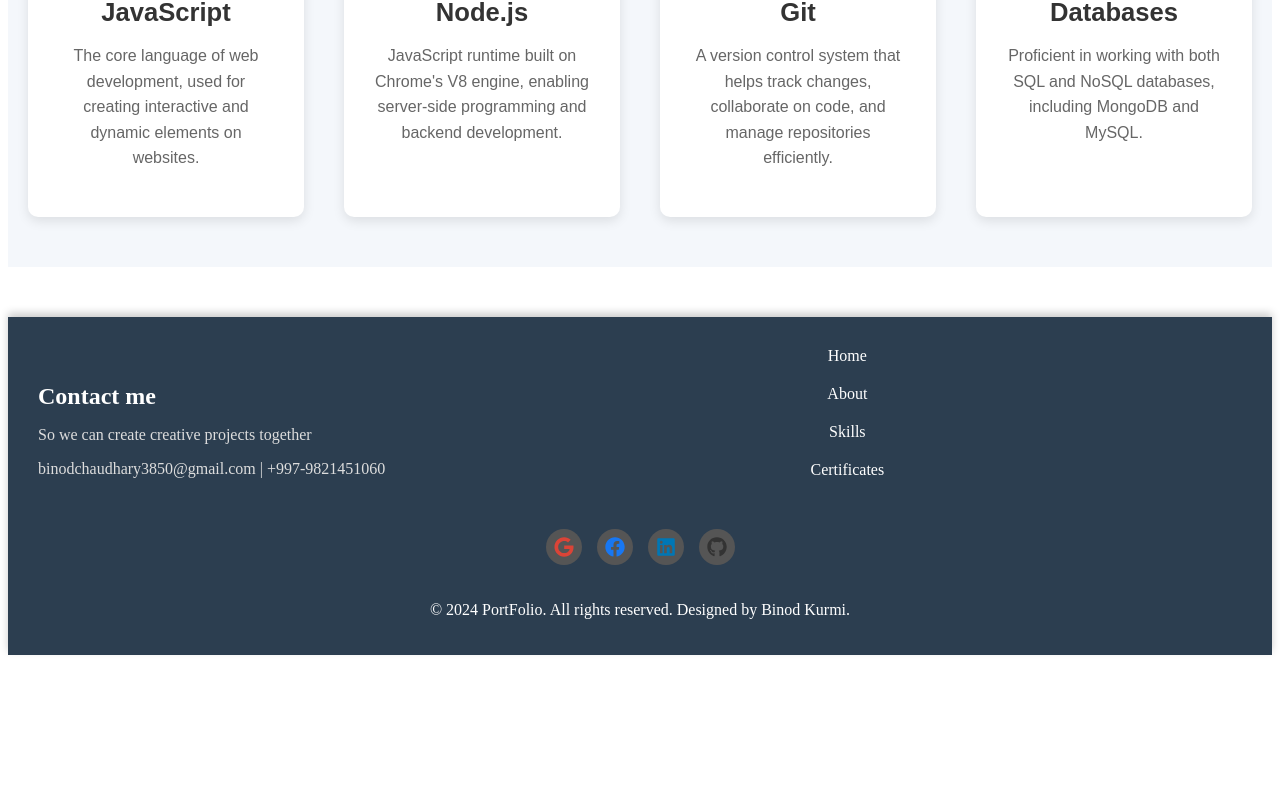
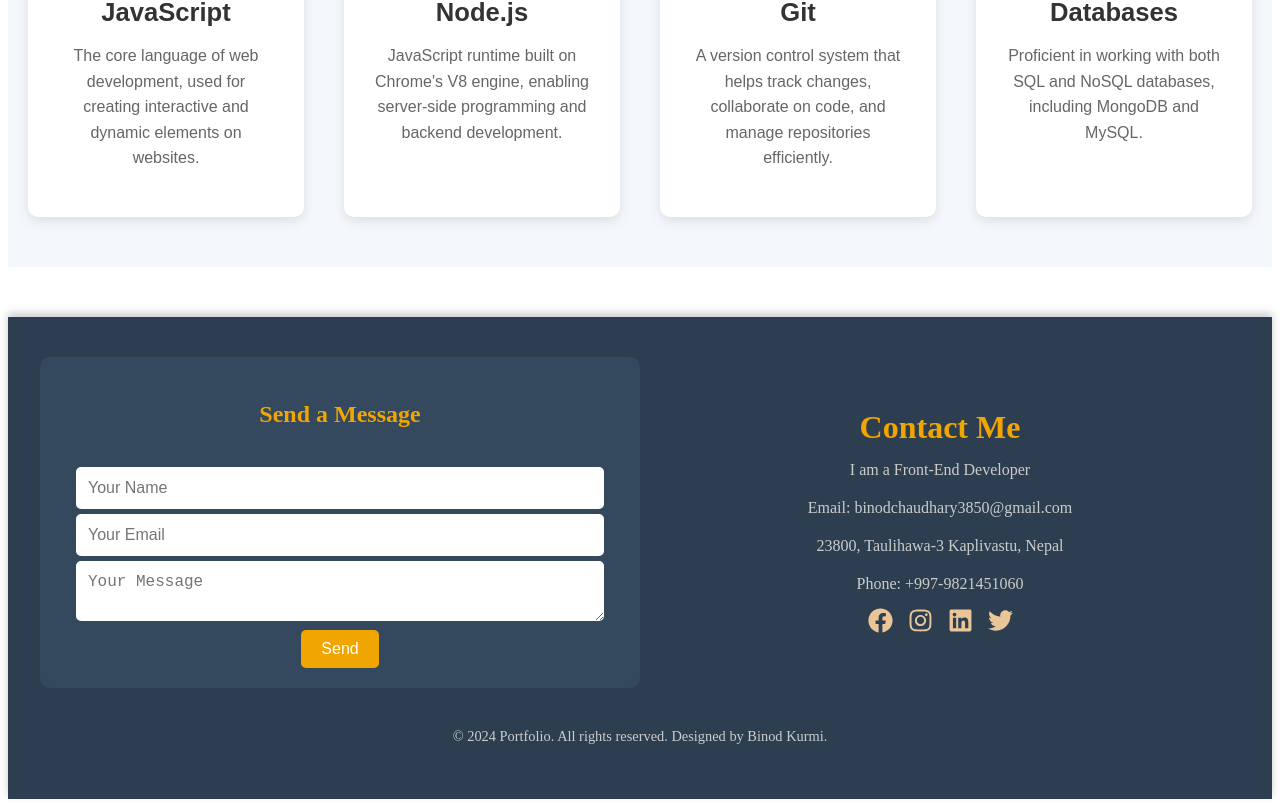
Before and after one commit to Binodkurmi/Portfolio, a React (Vite) app: page / in a window 1280 px wide. Shown: the part 2477-3284 px from the top of the page. Before the commit the page ends 3140 px from the top, so only its background shows below. Built offline with nearby package versions, Linux system fonts and the light colour scheme.

Commit message:
mail box added

```diff
--- a/src/Component/footer.jsx
+++ b/src/Component/footer.jsx
@@ -1,45 +1,47 @@
 import React from 'react';
-import { FaFacebook, FaGoogle, FaLinkedin, FaGithub } from 'react-icons/fa';
-import '../Style/footer.css';
+import { FaFacebook, FaInstagram, FaLinkedin, FaTwitter } from 'react-icons/fa';
+import '../Style/footer.css'; // Import your CSS file
 
 const Footer = () => {
   return (
     <footer className="footer">
       <div className="footer-container">
-        <div className="contact-info">
-          <h4>Contact me</h4>
-          <p>So we can create creative projects together</p>
-          <p>binodchaudhary3850@gmail.com | +997-9821451060</p>
+        {/* Left Half: Contact Form */}
+        <div className="footer-form">
+          <h3>Send a Message</h3>
+          <form>
+            <input type="text" placeholder="Your Name" required />
+            <input type="email" placeholder="Your Email" required />
+            <textarea placeholder="Your Message" required></textarea>
+            <button type="submit">Send</button>
+          </form>
         </div>
 
-        <div className="footer-content">
-          <div className="footer-links">
-            <a href="#home" className="footer-link">Home</a>
-            <a href="#about" className="footer-link">About</a>
-            <a href="#skills" className="footer-link">Skills</a>
-            <a href="#certificates" className="footer-link">Certificates</a>
+        {/* Right Half: Contact Information */}
+        <div className="footer-contact">
+          <h3>Contact Me</h3>
+          <p>I am a Front-End Developer</p>
+          <p>Email: binodchaudhary3850@gmail.com</p>
+					<p>23800, Taulihawa-3 Kaplivastu, Nepal</p>
+          <p>Phone: +997-9821451060</p>
+          <div className="social-icons">
+            <a href="https://facebook.com" target="_blank" rel="noopener noreferrer">
+              <FaFacebook size={25} />
+            </a>
+            <a href="https://instagram.com" target="_blank" rel="noopener noreferrer">
+              <FaInstagram size={25} />
+            </a>
+            <a href="https://linkedin.com" target="_blank" rel="noopener noreferrer">
+              <FaLinkedin size={25} />
+            </a>
+            <a href="https://twitter.com" target="_blank" rel="noopener noreferrer">
+              <FaTwitter size={25} />
+            </a>
           </div>
         </div>
       </div>
 
-      <div className="social-icons">
-        <a href="https://google.com" className="icon google" target="_blank" rel="noopener noreferrer">
-          <FaGoogle size={20} />
-        </a>
-        <a href="https://facebook.com" className="icon facebook" target="_blank" rel="noopener noreferrer">
-          <FaFacebook size={20} />
-        </a>
-        <a href="https://linkedin.com" className="icon linkedin" target="_blank" rel="noopener noreferrer">
-          <FaLinkedin size={20} />
-        </a>
-        <a href="https://github.com" className="icon github" target="_blank" rel="noopener noreferrer">
-          <FaGithub size={20} />
-        </a>
-      </div>
-
-      <p className="footer-text">
-        © 2024 PortFolio. All rights reserved. Designed by Binod Kurmi.
-      </p>
+      <p className="footer-text">© 2024 Portfolio. All rights reserved. Designed by Binod Kurmi.</p>
     </footer>
   );
 };
--- a/src/Style/footer.css
+++ b/src/Style/footer.css
@@ -2,7 +2,10 @@
 .footer {
   background-color: #2c3e50; /* Same as header background */
   color: #fff;
-  padding: 20px 30px;
+  padding: 40px 30px;
+  display: flex;
+  flex-direction: column; /* Stack sections vertically */
+  align-items: center; /* Center everything horizontally */
   text-align: center;
   box-shadow: 0 -4px 8px rgba(0, 0, 0, 0.2);
   margin-top: 50px;
@@ -10,88 +13,95 @@
 
 .footer-container {
   display: flex;
-  justify-content: space-between; /* Space between the left and right sections */
-  align-items: center;
-  flex-wrap: wrap; /* Allows wrapping in smaller screens */
-}
-
-.contact-info {
-  flex: 1; /* Take up left side of the footer */
-  margin-right: 20px;
-  text-align: left; /* Align text to the left */
-}
-
-.contact-info h4 {
-  font-size: 1.5rem;
-  margin-bottom: 10px;
-}
-
-.contact-info p {
-  font-size: 1rem;
-  color: #ddd;
-}
-
-.footer-content {
-  flex: 2; /* Take up right side of the footer */
-  text-align: center;
-}
-
-.footer-links {
-  display: flex;
-  flex-direction: column; /* Stack the links vertically */
-  align-items: center; /* Center-align the links */
+  justify-content: space-between; /* Space out the two sections */
+  width: 100%;
+  max-width: 1200px;
   margin-bottom: 20px;
 }
 
-.footer-link {
-  color: #fff;
-  text-decoration: none;
-  margin: 10px 0; /* Add margin for vertical spacing */
-  font-size: 1rem;
+.footer-form {
+  flex: 1;
+  display: flex;
+  flex-direction: column; /* Stack form items vertically */
+  gap: 15px;
+  padding: 20px;
+  background-color: #34495e; /* Different background for the form */
+  border-radius: 10px;
 }
 
-.footer-link:hover {
-  color: #f39c12; /* Highlight color on hover */
+.footer-form h3 {
+  font-size: 1.5rem;
+  color: #f0a500; /* Gold color */
 }
 
-/* Social Icons Styling */
-.social-icons {
-  display: flex;
-  justify-content: center; /* Center the icons horizontally */
-  align-items: center; /* Center the icons vertically */
-  gap: 15px; /* Space between the icons */
-  margin-top: 20px; /* Optional margin to separate from content above */
+.footer-form input,
+.footer-form textarea {
+  width: 90%;
+  padding: 12px;
+  font-size: 1rem;
+  border: none;
+  border-radius: 5px;
+  margin-bottom: 5px;
 }
 
-.social-icons .icon {
-  text-decoration: none;
+.footer-form button {
+  padding: 10px 20px;
+  font-size: 1rem;
+  background-color: #f0a500;
   color: #fff;
-  background-color: #555;
-  padding: 8px;
-  border-radius: 50%;
+  border: none;
+  border-radius: 5px;
+  cursor: pointer;
+  transition: background-color 0.3s ease;
+}
+
+.footer-form button:hover {
+  background-color: #e67e22; /* Darker gold on hover */
+}
+
+.footer-contact {
+  flex: 1;
+  display: flex;
+  flex-direction: column; /* Stack contact details vertically */
+  align-items: center;
+  justify-content: center;
+  gap: 10px; /* Add gap between items */
+  padding: 20px;
+}
+
+.footer-contact h3 {
+  font-size: 2rem;
+  color: #f0a500; /* Gold color */
+  margin: 0;
+}
+
+.footer-contact p {
+  font-size: 1rem;
+  color: #ccc;
+  margin: 5px 0;
+}
+
+.footer-social-icons {
   display: flex;
   justify-content: center;
   align-items: center;
-  transition: background-color 0.3s ease, transform 0.3s ease;
+  gap: 20px; /* Space between icons */
 }
 
-.social-icons .icon:hover {
-  background-color: #f0a500;
-  transform: scale(1.1); /* Slight zoom effect */
+.social-icons a {
+  color: #e9c597;
+  text-decoration: none;
+  transition: transform 0.3s ease, color 0.3s ease;
 }
 
-.icon.google {
-  color: #db4437; /* Google Red */
+.social-icons a:hover {
+  transform: scale(1.2); /* Zoom effect on hover */
+  color: #ee9e08; /* Gold color on hover */
 }
 
-.icon.facebook {
-  color: #1877f2; /* Facebook Blue */
+.footer-text {
+  font-size: 0.9rem;
+  color: #ccc;
+  margin-top: 20px;
+  font-weight: 300;
 }
-
-.icon.linkedin {
-  color: #0077b5; /* LinkedIn Blue */
-}
-
-.icon.github {
-  color: #333; /* GitHub Gray */
-}
```
